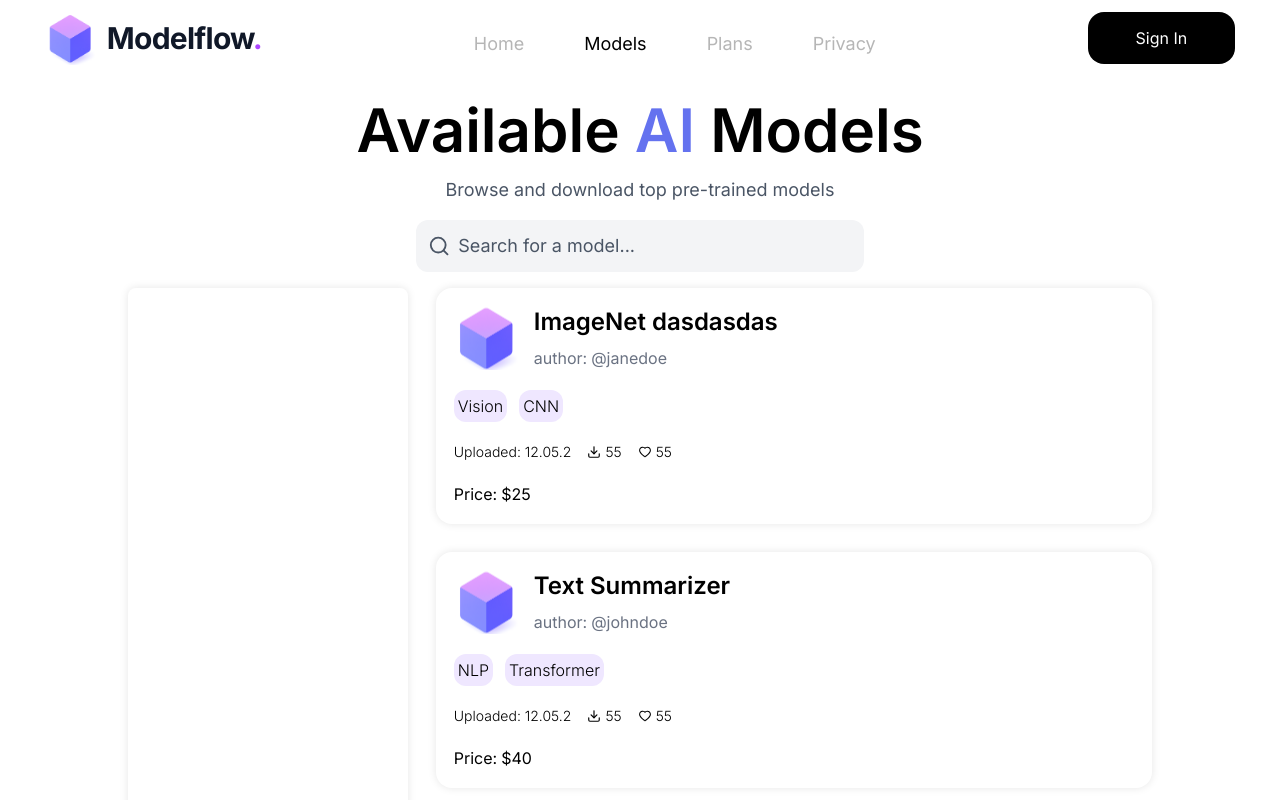
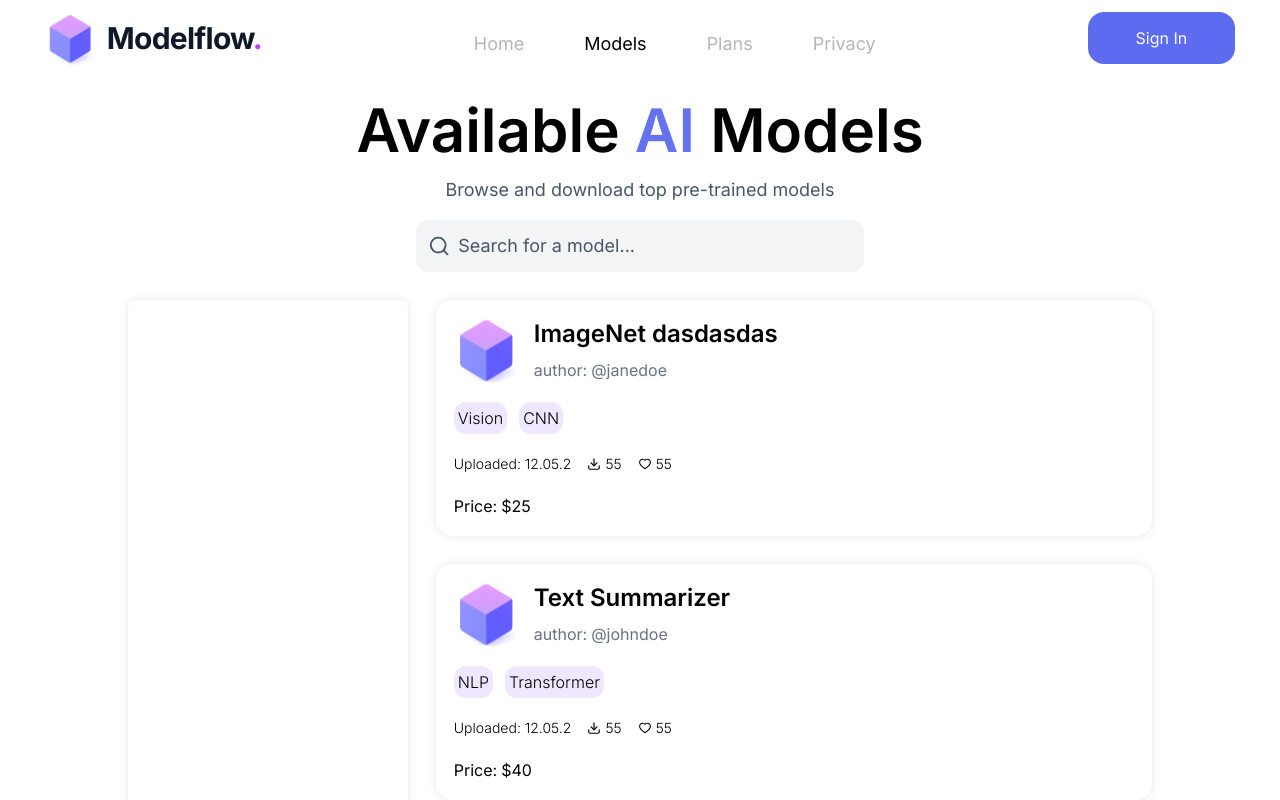
Before and after one commit to Dalaqa25/ModelFlow_nextJS, a Next.js app: page /modelsList in a window 1280 px wide. Shown: the top 800 px of the page. Built offline with nearby package versions, Linux system fonts and the light colour scheme.

Commit message:
nav bar function

```diff
--- a/app/components/navbar.jsx
+++ b/app/components/navbar.jsx
@@ -50,7 +50,7 @@ export default function Navbar() {
 
                 {/* Call to Action */}
                 <div className="flex items-center justify-center gap-6">
-                    <button className="hidden sm:inline-block bg-black hover:shadow-xl cursor-pointer text-white rounded-2xl change-padding px-12 py-3.5 item-hidden">
+                    <button className="hidden sm:inline-block btn-primary cursor-pointer text-white rounded-2xl change-padding px-12 py-3.5 item-hidden">
                         Sign In
                     </button>
                     {/* Mobile burger menu */}
@@ -63,22 +63,21 @@ export default function Navbar() {
                 <div
                     className={`absolute text-lg top-16 right-0 bg-white p-5 rounded shadow-md lg:hidden transform transition-all duration-300 ease-in-out ${
                         menuOpen ? 'opacity-100 translate-y-0' : 'opacity-0 -translate-y-5 pointer-events-none'
-                    }`}
-                >
+                    }`}>
                     <ul className="flex flex-col gap-5 cursor-pointer">
-                        <Link href='/'>
+                        <Link href='/' onClick={toggleMenu}>
                             <li className='flex items-center gap-3'><AiFillHome />Home</li>
                         </Link>
 
-                        <Link href='/modelsList'>
+                        <Link href='/modelsList' onClick={toggleMenu}>
                             <li className='flex items-center gap-3'><AiOutlineRobot />Models</li>
                         </Link>
 
-                        <Link href='/plans'>
+                        <Link href='/plans' onClick={toggleMenu}>
                             <li className='flex items-center gap-3'><BsClipboardCheck />Plans</li>
                         </Link>
 
-                        <Link href='/privacy'>
+                        <Link href='/privacy' onClick={toggleMenu}>
                             <li className='flex items-center gap-3'><MdPrivacyTip />Privacy</li>
                         </Link>
                     </ul>
--- a/app/globals.css
+++ b/app/globals.css
@@ -39,7 +39,11 @@ nav {
 }
 
 .btn-primary {
-    background-color:#6472ef;
+    background-color:#5c6bf0;
+    :hover {
+        background-color: black;
+        color: white;
+    }
 }
 
 .cutom-shadow {
--- a/app/modelsList/page.jsx
+++ b/app/modelsList/page.jsx
@@ -12,7 +12,7 @@ export default function ModelsList() {
                     <p className="text-gray-600 hidden sm:text-lg sm:block mt-4 mb-4">
                         Browse and download top pre-trained models
                     </p>
-                    <div className="flex items-center bg-gray-100 rounded-xl px-3 p-1.5 sm:p-3 w-[100%] max-w-md">
+                    <div className="flex items-center bg-gray-100 rounded-xl px-3 p-1.5 sm:p-3 w-[100%] max-w-md mb-3">
                         <Search className="w-6 h-6 text-gray-600 mr-2" />
                         <input
                             type="text"
```
